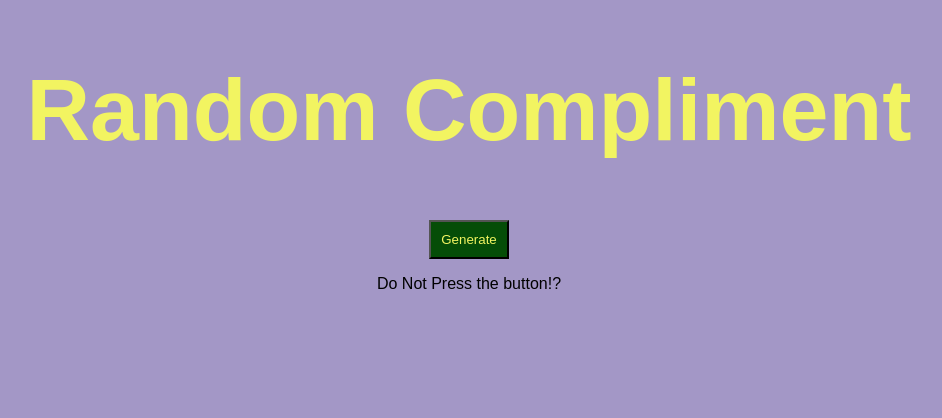
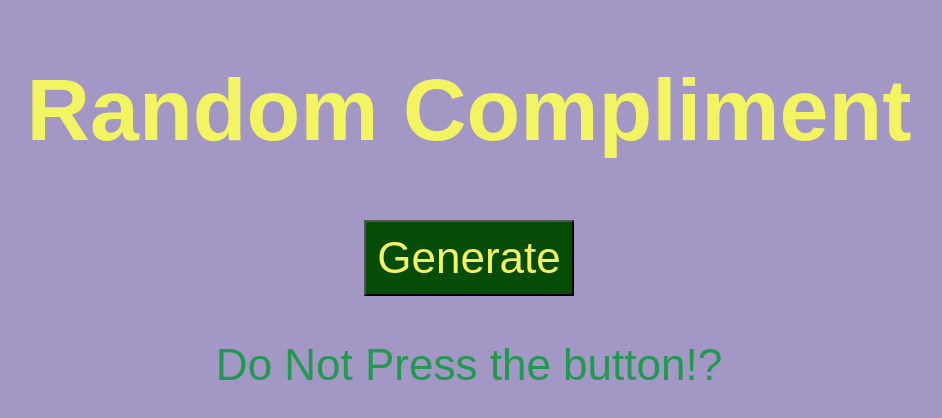
Before and after one commit to JPLesChar/compliment-generator, a plain HTML site: page index.html in a window 1280 px wide. Shown: the whole page, without its empty margins (171-1113 px from the left). Drawn offline with Linux system fonts and the light colour scheme.

Commit message:
Update style.css

```diff
--- a/style.css
+++ b/style.css
@@ -7,10 +7,16 @@ body {
 button {
   background-color: #054d07;
   color: #f2f461;
-  padding: 10px;
+  font-size: 44px;
+  padding: 11px 11px
 }
 
 h1 {
   font-size: 88px;
   color: #f2f461;
 }
+
+p {
+  font-size: 44px;
+  color: #219a4f;
+}
```
